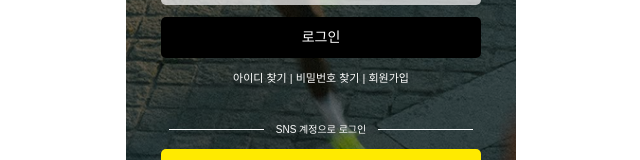
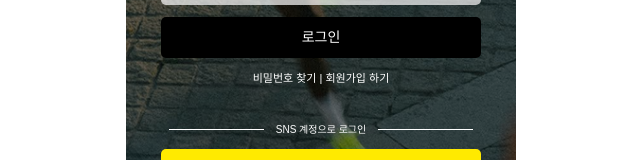
Before and after one commit to KMU-ALPHA-ZEPH/zeph_client, a React (Vite) app: page /login in a window 1280 px wide. Shown: the part 522-682 px from the top of the page, without its empty margins (319-959 px from the left). Built offline with nearby package versions, Linux system fonts and the light colour scheme; no server answers; a web font is replaced by a local one.

Commit message:
[refactor] 아이디 찾기 삭제

```diff
--- a/src/pages/onboarding/LoginPage.tsx
+++ b/src/pages/onboarding/LoginPage.tsx
@@ -11,11 +11,13 @@ import { login } from '@/apis/auth';
 import { saveAuth } from '@/lib/auth';
 import { API_BASE_URL } from '@/lib/axios';
 import SignupModal from './SignupModal';
+import ForgotPasswordModal from './ForgotPasswordModal';
 
 const KAKAO_AUTH_URL = `${API_BASE_URL}/oauth2/authorization/kakao`;
 
 export default function LoginPage() {
   const [isSignupOpen, setIsSignupOpen] = useState(false);
+  const [isForgotOpen, setIsForgotOpen] = useState(false);
   const [email, setEmail] = useState('');
   const [password, setPassword] = useState('');
   const [submitting, setSubmitting] = useState(false);
@@ -98,13 +100,21 @@ export default function LoginPage() {
           <p
             className={`${textStyles['caption-medium']} text-center text-white`}
           >
-            아이디 찾기 | 비밀번호 찾기 |{' '}
+            {/*아이디 찾기 |{' '}*/}
+            <button
+              type="button"
+              onClick={() => setIsForgotOpen(true)}
+              className="cursor-pointer text-white"
+            >
+              비밀번호 찾기
+            </button>{' '}
+            |{' '}
             <button
               type="button"
               onClick={() => setIsSignupOpen(true)}
               className="cursor-pointer text-white"
             >
-              회원가입
+              회원가입 하기
             </button>
           </p>
 
@@ -140,6 +150,20 @@ export default function LoginPage() {
           </motion.div>
         )}
       </AnimatePresence>
+
+      <AnimatePresence>
+        {isForgotOpen && (
+          <motion.div
+            initial={{ y: '100%' }}
+            animate={{ y: 0 }}
+            exit={{ y: '100%' }}
+            transition={{ type: 'spring', damping: 50, stiffness: 280 }}
+            className="absolute inset-x-0 bottom-0 top-[52px] z-50"
+          >
+            <ForgotPasswordModal onClose={() => setIsForgotOpen(false)} />
+          </motion.div>
+        )}
+      </AnimatePresence>
     </div>
   );
 }
```
